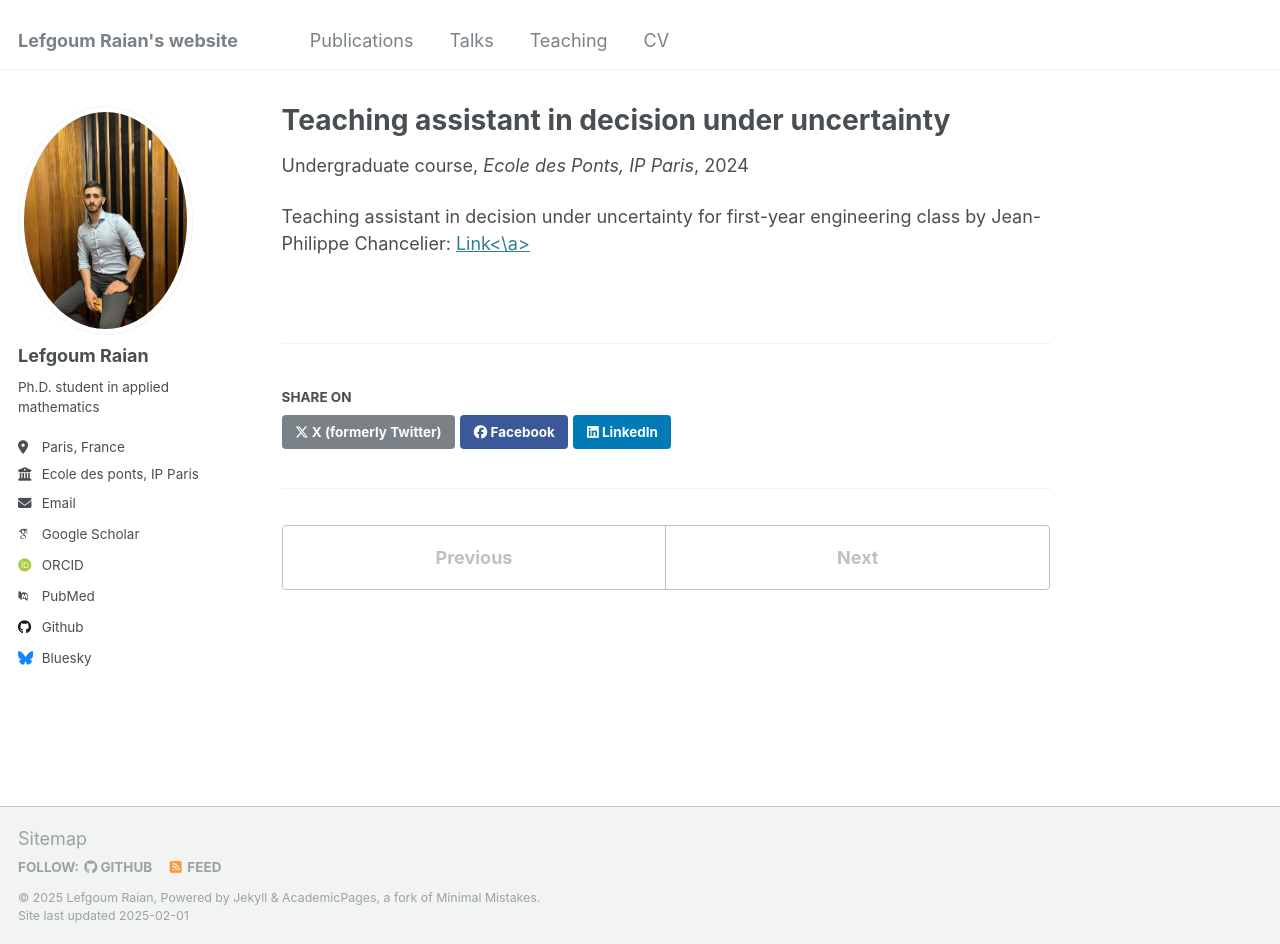
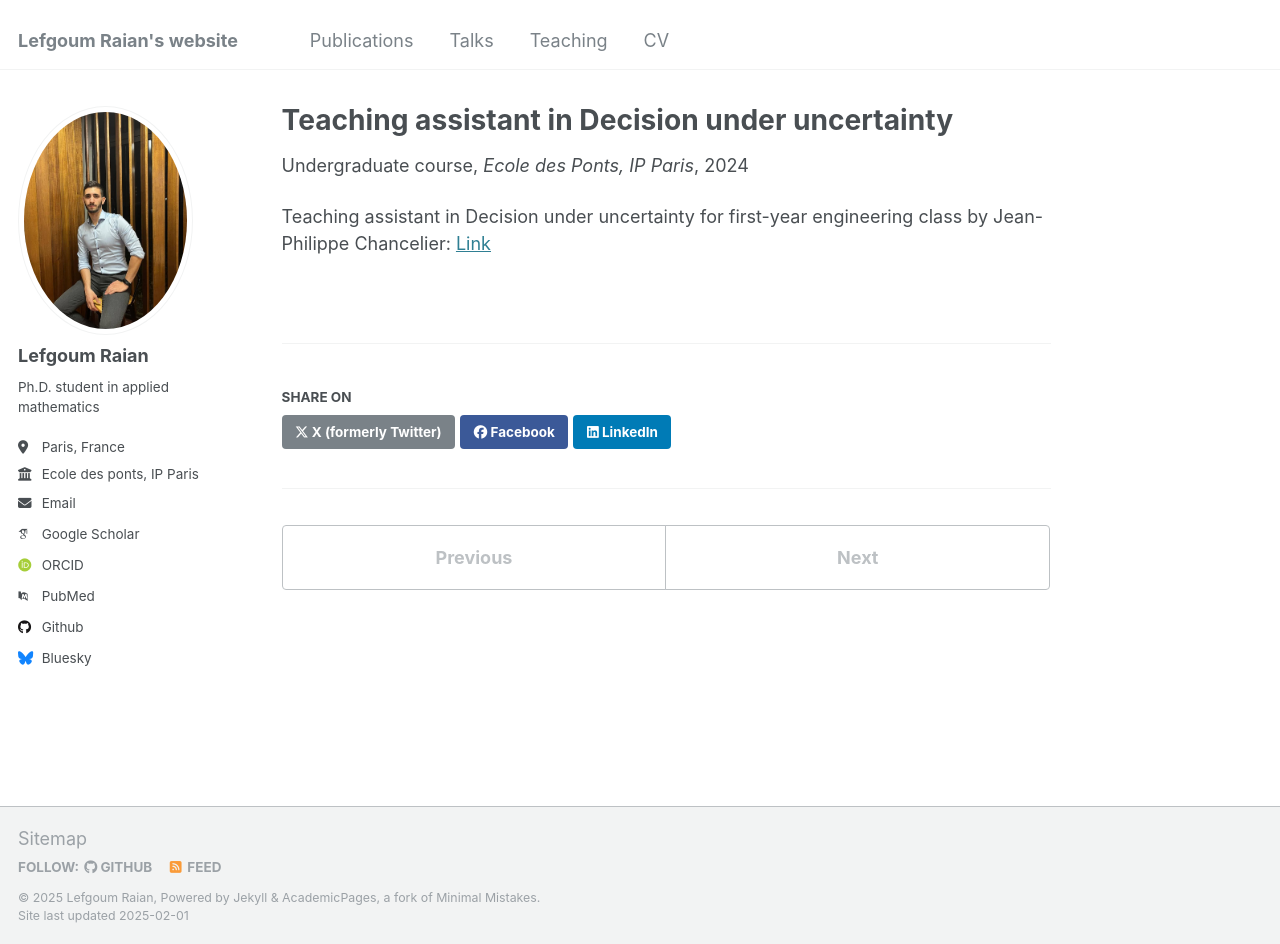
Before and after one commit to raian0406/raian0406.github.io, a Jekyll site: the page built from _teaching/decision_under_unertainty.md, in a window 1280 px wide and 944 px high. Built offline with Jekyll 4.4.1, drawn with Linux system fonts in a browser that asks for light colours; some web fonts are replaced.

```diff
--- a/_teaching/decision_under_unertainty.md
+++ b/_teaching/decision_under_unertainty.md
@@ -1,5 +1,5 @@
 ---
-title: "Teaching assistant in decision under uncertainty"
+title: "Teaching assistant in Decision under uncertainty"
 collection: teaching
 type: "Undergraduate course"
 permalink: /teaching/decision_under_uncertainty
@@ -8,4 +8,4 @@ date: 2024-01-23
 location: "Champs-sur-Marne, France"
 ---
 
-Teaching assistant in decision under uncertainty for first-year engineering class by Jean-Philippe Chancelier: <a href="https://cermics.enpc.fr/~jpc/decision-incertain/cours/poly-2024.pdf">Link<\a>
+Teaching assistant in Decision under uncertainty for first-year engineering class by Jean-Philippe Chancelier: <a href="https://cermics.enpc.fr/~jpc/decision-incertain/cours/poly-2024.pdf">Link
```
